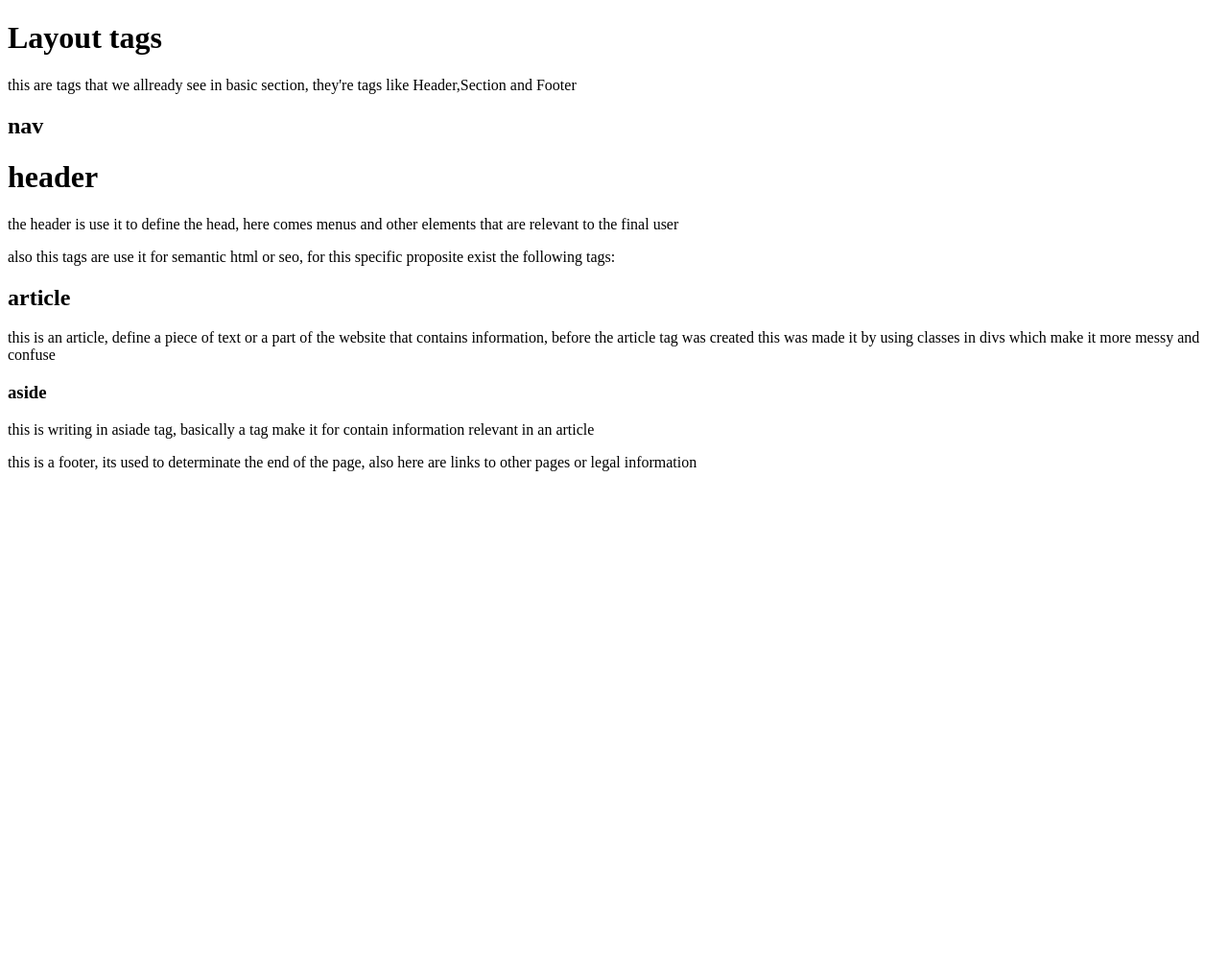
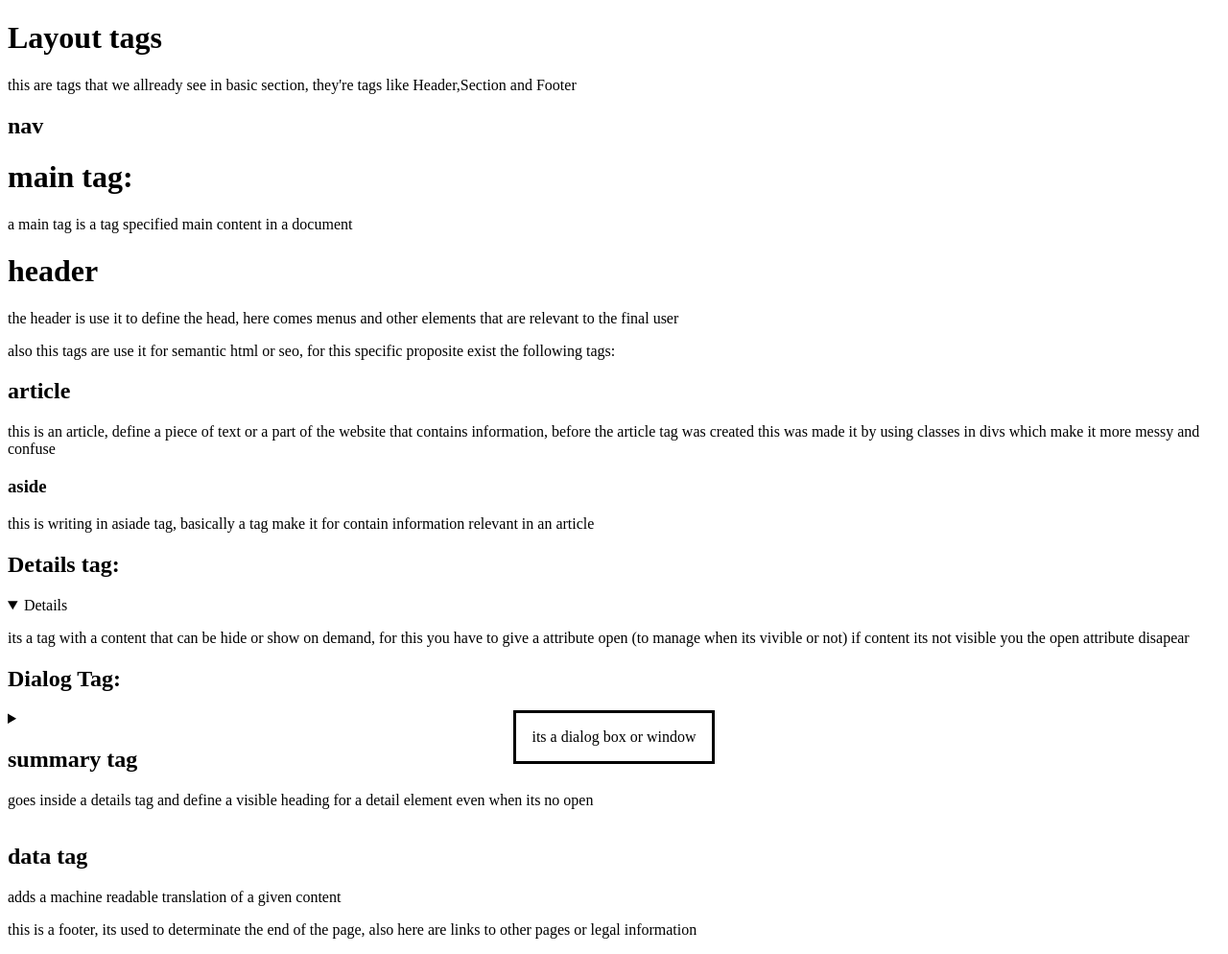
Before and after one commit to Andrewwakeart12/informacionAdquirida_primeraSeccion, a plain HTML site: page HTML5Advanced/htmlLayoutTags.html in a window 1280 px wide. Shown: the whole page at 96% size. Before the commit the page ends 800 px from the top, so only its background shows below. Drawn offline with Linux system fonts and the light colour scheme.

Commit message:
update in the course¡¡¡

```diff
--- a/HTML5Advanced/htmlLayoutTags.html
+++ b/HTML5Advanced/htmlLayoutTags.html
@@ -13,19 +13,37 @@
     <nav>
       <h1>nav</h1>
     </nav>
+    <main>
+      <h1>main tag: </h1>
+      <p>a main tag is a tag specified  main content in a document</p>
+    </main>
     <h1>header</h1>
     <p>the header is use it to define the head, here comes menus and other elements that are relevant to the final user</p>
   </header>
   <p>also this tags are use it for semantic html or seo, for this specific proposite exist the following tags:</p>
+
   <article>
     <h1>article</h1>
     <p>this is an article, define a piece of text or a part of the website that contains information, before the article tag was created this was made it by using classes in divs which make it more messy and confuse</p>
+
     <aside>
       <h1>aside</h1>
       <p>this is writing in asiade tag, basically a tag make it for contain information relevant in an article</p>
     </aside>
 
+    <h1>Details tag:</h1>
+    <details open> <p>its a tag with a content that can be hide or show on demand, for this you have to give a attribute open (to manage when its vivible or not) if content its not visible you the open attribute disapear</p></details>
+    <h1>Dialog Tag:</h1>
+    <dialog open>its a dialog box or window</dialog>
+    <details><summary>
+      <h1>summary tag</h1>
+      <p>goes inside a details tag and define a visible heading for a detail element even when its no open</p>
+    </summary></details>
+    <h1>data tag</h1>
+    <p>adds a machine readable translation of a given content</p>
+    <data></data>
   </article>
+
   <footer>
     <p>this is a footer, its used to determinate the end of the page, also here are links to other pages or legal information</p>
   </footer>
```
